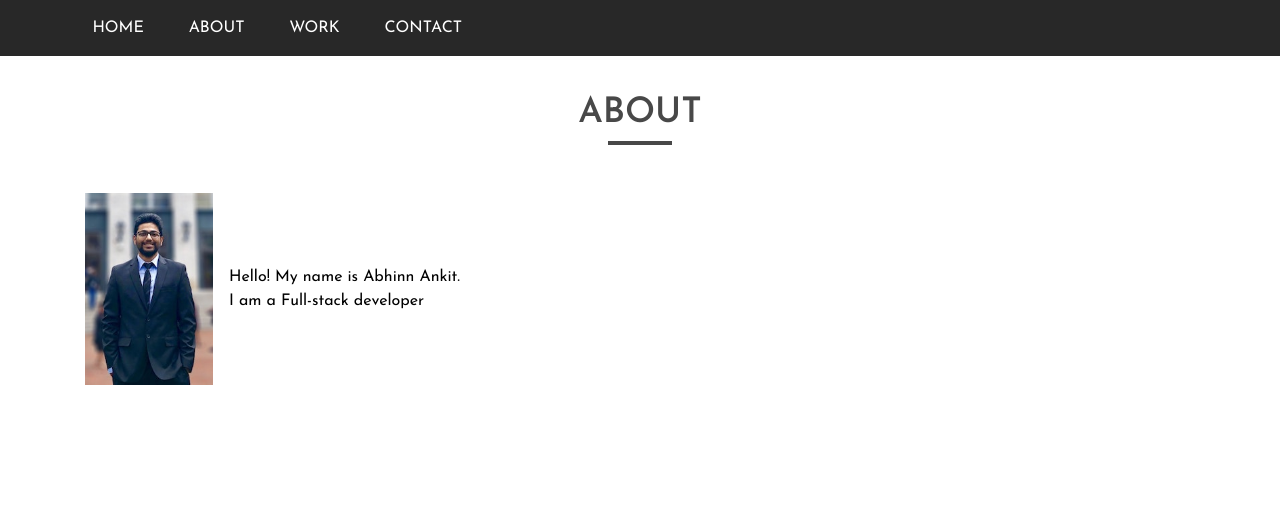
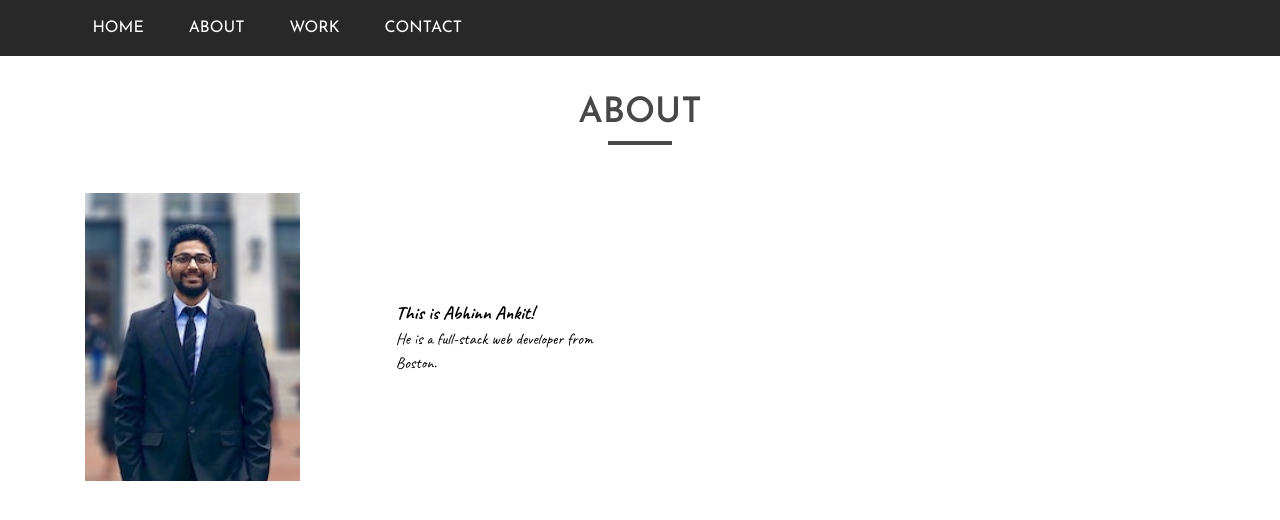
Before and after one commit to abhinnankit/abhinnankit.github.io, a React (Create React App) app: page / in a window 1280 px wide. Shown: the top 520 px of the page. Built offline with nearby package versions, Linux system fonts and the light colour scheme.

Commit message:
Add font

```diff
--- a/src/components/About/About.module.scss
+++ b/src/components/About/About.module.scss
@@ -2,3 +2,7 @@
     display: flex;
     align-items: center;
 }
+
+.justifyContentEvenly {
+    justify-content: space-evenly;
+}
--- a/src/components/About/About.tsx
+++ b/src/components/About/About.tsx
@@ -3,11 +3,11 @@ import AboutMe from './AboutMe/AboutMe';
 import classes from './About.module.scss';
 
 const about = props => {
-    const sectionClasses = ['col-md-6', 'col-12', classes.About];
+    const sectionClasses = ['col-xl-6', 'col-12', classes.About, classes.justifyContentEvenly];
     return (
-        <section className={sectionClasses.join(' ')}>
+        <div className={sectionClasses.join(' ')}>
             <AboutMe />
-        </section>
+        </div>
     );
 };
 
--- a/src/components/About/AboutMe/AboutMe.module.scss
+++ b/src/components/About/AboutMe/AboutMe.module.scss
@@ -1,8 +1,14 @@
 .img {
-    height: 12em;
-    width: 8em;
+    height: 18em;
+    width: 14em;
 }
 
 .article {
-    margin-left: 1em;
+    font-family: 'Caveat', cursive;
 }
+
+@media (min-width: 1200px) {
+    .article {
+        margin-left: 6em;
+    }
+}
--- a/src/components/About/AboutMe/AboutMe.tsx
+++ b/src/components/About/AboutMe/AboutMe.tsx
@@ -7,8 +7,8 @@ const aboutMe = () => {
         <React.Fragment>
             <img src={myImage} alt={'Abhinn Ankit'} className={classes.img} />
             <article className={classes.article}>
-                <p>Hello! My name is Abhinn Ankit.</p>
-                <p>I am a Full-stack developer</p>
+                <h3>This is Abhinn Ankit!</h3>
+                <p>He is a full-stack web developer from Boston.</p>
             </article>
         </React.Fragment>
     );
--- a/src/hoc/Layout/Layout.tsx
+++ b/src/hoc/Layout/Layout.tsx
@@ -8,9 +8,11 @@ class Layout extends Component {
         return (
             <Fragment>
                 <Header />
-                <Section title={'ABOUT'}>
-                    <About />
-                </Section>
+                <main>
+                    <Section title={'ABOUT'}>
+                        <About />
+                    </Section>
+                </main>
             </Fragment>
         );
     }
--- a/src/styles/main.scss
+++ b/src/styles/main.scss
@@ -1,6 +1,7 @@
 // Contains import to all the specific files
 
 @import url('https://fonts.googleapis.com/css?family=Josefin+Sans:400,600');
+@import url('https://fonts.googleapis.com/css?family=Caveat:400,700');
 
 @import 'variable';
 @import 'placeholders';
```
Also changed, not shown: src/assets/images/sjanasjncpascmxan.jpg.
